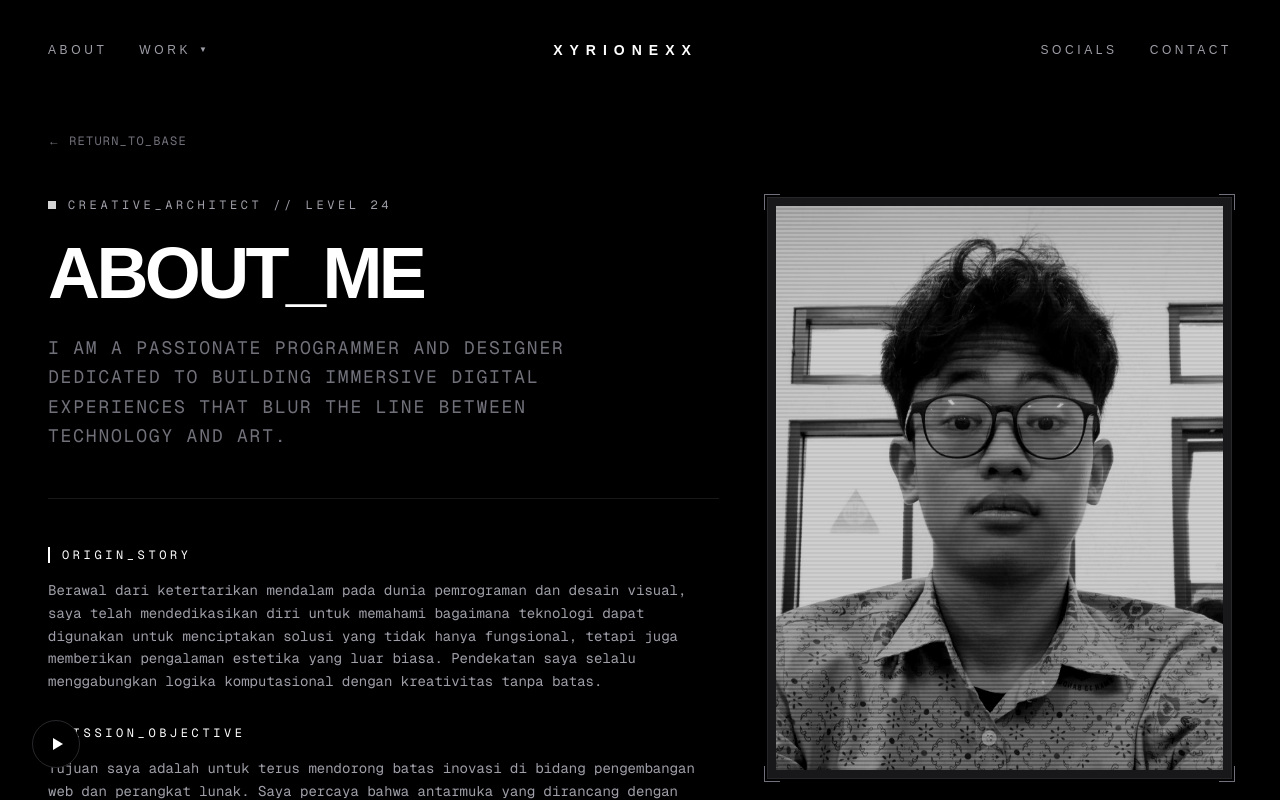
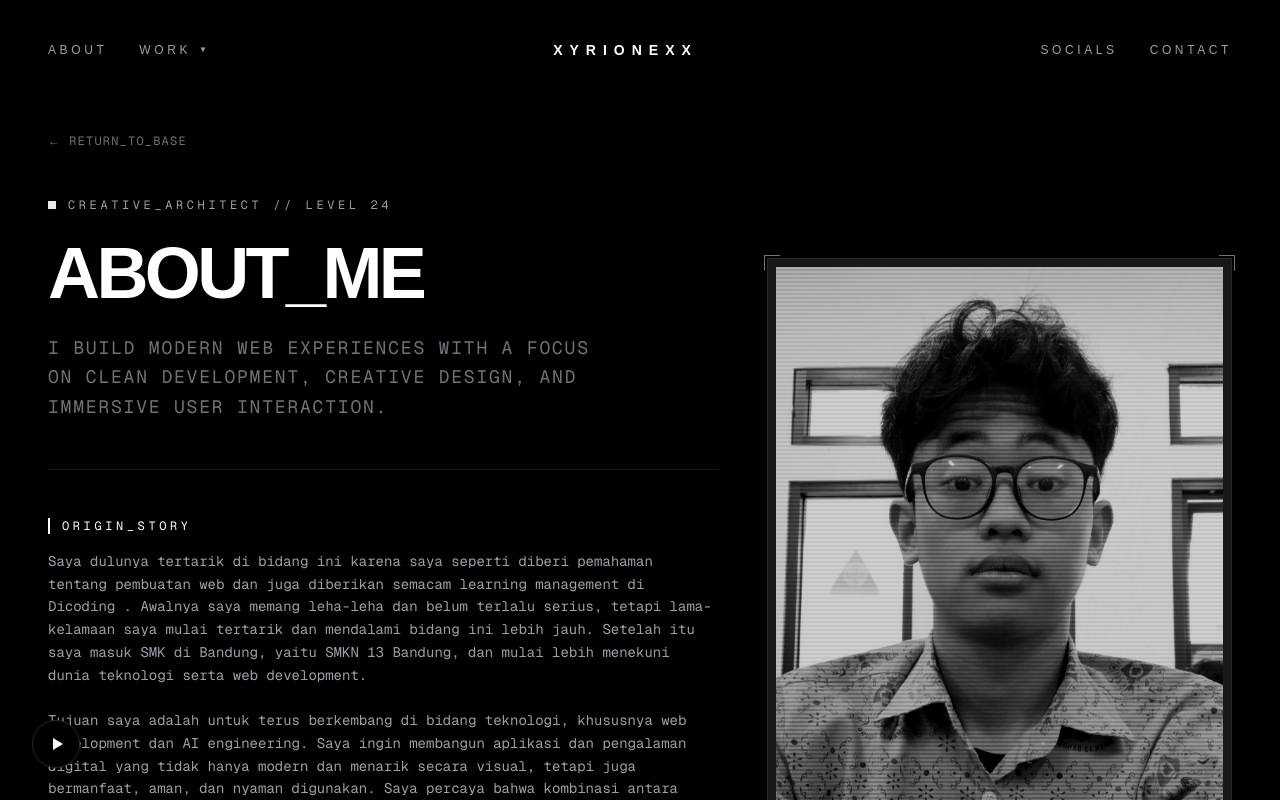
Before and after one commit to xyrionexx/portofolio, a Next.js app: page /about in a window 1280 px wide. Shown: the top 800 px of the page. Built offline with nearby package versions, Linux system fonts and the light colour scheme.

Commit message:
fiks teks

```diff
--- a/app/about/page.tsx
+++ b/app/about/page.tsx
@@ -19,14 +19,18 @@ export default function AboutPage() {
       <section className="relative min-h-screen pt-32 pb-20 px-6 md:px-12 flex flex-col z-10">
         <div className="max-w-7xl mx-auto w-full">
           {/* Back Button */}
-          <Link href="/#about" className="inline-flex items-center gap-2 text-zinc-500 hover:text-white transition-colors font-mono text-xs uppercase tracking-widest mb-12 group">
-            <span className="group-hover:-translate-x-1 transition-transform">←</span>
+          <Link
+            href="/#about"
+            className="inline-flex items-center gap-2 text-zinc-500 hover:text-white transition-colors font-mono text-xs uppercase tracking-widest mb-12 group"
+          >
+            <span className="group-hover:-translate-x-1 transition-transform">
+              ←
+            </span>
             Return_To_Base
           </Link>
 
           {/* Content Grid */}
           <div className="grid grid-cols-1 md:grid-cols-12 gap-12">
-
             {/* Left Content */}
             <motion.div
               initial={{ opacity: 0, x: -30 }}
@@ -45,7 +49,8 @@ export default function AboutPage() {
                   ABOUT_ME
                 </h1>
                 <p className="text-sm md:text-lg text-zinc-500 uppercase tracking-widest max-w-xl font-mono mt-6 leading-relaxed">
-                  I am a passionate Programmer and Designer dedicated to building immersive digital experiences that blur the line between technology and art.
+                  I build modern web experiences with a focus on clean
+                  development, creative design, and immersive user interaction.
                 </p>
               </div>
 
@@ -56,7 +61,27 @@ export default function AboutPage() {
                     Origin_Story
                   </h4>
                   <p className="text-zinc-400 leading-relaxed font-mono text-sm">
-                    Berawal dari ketertarikan mendalam pada dunia pemrograman dan desain visual, saya telah mendedikasikan diri untuk memahami bagaimana teknologi dapat digunakan untuk menciptakan solusi yang tidak hanya fungsional, tetapi juga memberikan pengalaman estetika yang luar biasa. Pendekatan saya selalu menggabungkan logika komputasional dengan kreativitas tanpa batas.
+                    Saya dulunya tertarik di bidang ini karena saya seperti
+                    diberi pemahaman tentang pembuatan web dan juga diberikan
+                    semacam learning management di Dicoding . Awalnya saya
+                    memang leha-leha dan belum terlalu serius, tetapi
+                    lama-kelamaan saya mulai tertarik dan mendalami bidang ini
+                    lebih jauh. Setelah itu saya masuk SMK di Bandung, yaitu
+                    SMKN 13 Bandung, dan mulai lebih menekuni dunia teknologi
+                    serta web development.
+                    <br />
+                    <br />
+                    Tujuan saya adalah untuk terus berkembang di bidang
+                    teknologi, khususnya web development dan AI engineering.
+                    Saya ingin membangun aplikasi dan pengalaman digital yang
+                    tidak hanya modern dan menarik secara visual, tetapi juga
+                    bermanfaat, aman, dan nyaman digunakan. Saya percaya bahwa
+                    kombinasi antara kreativitas desain dan kemampuan
+                    programming dapat menciptakan teknologi yang lebih hidup dan
+                    mudah dinikmati oleh banyak orang. Selain itu, saya juga
+                    memiliki tujuan pribadi untuk terus meningkatkan kemampuan
+                    saya hingga bisa meraih prestasi akademik terbaik dan lulus
+                    dengan predikat cumlaude.
                   </p>
                 </div>
                 <div>
@@ -64,7 +89,13 @@ export default function AboutPage() {
                     Mission_Objective
                   </h4>
                   <p className="text-zinc-400 leading-relaxed font-mono text-sm">
-                    Tujuan saya adalah untuk terus mendorong batas inovasi di bidang pengembangan web dan perangkat lunak. Saya percaya bahwa antarmuka yang dirancang dengan baik dapat meningkatkan interaksi manusia dengan teknologi secara signifikan. Setiap baris kode dan setiap elemen visual yang saya buat ditujukan untuk membangun ekosistem digital yang kuat, aman, dan indah.
+                    Tujuan saya adalah untuk terus mendorong batas inovasi di
+                    bidang pengembangan web dan perangkat lunak. Saya percaya
+                    bahwa antarmuka yang dirancang dengan baik dapat
+                    meningkatkan interaksi manusia dengan teknologi secara
+                    signifikan. Setiap baris kode dan setiap elemen visual yang
+                    saya buat ditujukan untuk membangun ekosistem digital yang
+                    kuat, aman, dan indah.
                   </p>
                 </div>
               </div>
@@ -98,23 +129,37 @@ export default function AboutPage() {
               {/* Stats HUD */}
               <div className="mt-8 border border-zinc-900 p-6 grid grid-cols-2 gap-4">
                 <div>
-                  <h5 className="text-[10px] text-zinc-600 font-mono uppercase tracking-widest mb-1">Status</h5>
+                  <h5 className="text-[10px] text-zinc-600 font-mono uppercase tracking-widest mb-1">
+                    Status
+                  </h5>
                   <p className="text-xs text-green-500 uppercase tracking-widest flex items-center gap-2">
                     <span className="w-1 h-1 bg-green-500 rounded-full animate-pulse" />
                     ONLINE
                   </p>
                 </div>
                 <div>
-                  <h5 className="text-[10px] text-zinc-600 font-mono uppercase tracking-widest mb-1">Class</h5>
-                  <p className="text-xs text-white uppercase tracking-widest">Architect</p>
+                  <h5 className="text-[10px] text-zinc-600 font-mono uppercase tracking-widest mb-1">
+                    Class
+                  </h5>
+                  <p className="text-xs text-white uppercase tracking-widest">
+                    Architect
+                  </p>
                 </div>
                 <div>
-                  <h5 className="text-[10px] text-zinc-600 font-mono uppercase tracking-widest mb-1">XP Level</h5>
-                  <p className="text-xs text-white uppercase tracking-widest">MAX</p>
+                  <h5 className="text-[10px] text-zinc-600 font-mono uppercase tracking-widest mb-1">
+                    XP Level
+                  </h5>
+                  <p className="text-xs text-white uppercase tracking-widest">
+                    MAX
+                  </p>
                 </div>
                 <div>
-                  <h5 className="text-[10px] text-zinc-600 font-mono uppercase tracking-widest mb-1">Base</h5>
-                  <p className="text-xs text-white uppercase tracking-widest">IDN</p>
+                  <h5 className="text-[10px] text-zinc-600 font-mono uppercase tracking-widest mb-1">
+                    Base
+                  </h5>
+                  <p className="text-xs text-white uppercase tracking-widest">
+                    IDN
+                  </p>
                 </div>
               </div>
             </motion.div>
--- a/app/page.tsx
+++ b/app/page.tsx
@@ -151,8 +151,8 @@ export default function Home() {
                       PROG_DESIGNER // ARCHITECT
                     </div>
                     <p className="text-[10px] text-zinc-500 uppercase tracking-widest leading-relaxed max-w-[250px]">
-                      CREATING IMMERSIVE DIGITAL EXPERIENCES THROUGH THE LENS OF
-                      MODERN GAME DESIGN.
+                      CRAFTING MODERN AND IMMERSIVE DIGITAL EXPERIENCES WITH
+                      CREATIVE VISUAL DESIGN
                     </p>
                   </div>
                 </motion.div>
@@ -207,7 +207,7 @@ export default function Home() {
                     \\
                   </div>
                   <p className="text-[9px] text-zinc-500 leading-relaxed tracking-widest uppercase max-w-sm ml-auto mt-0 md:mt-72">
-                    <DecryptedText text="MERGING TECHNICAL PRECISION WITH ARTISTIC VISION TO BUILD THE FUTURE OF THE WEB—CRAFTING SEAMLESS, INTELLIGENT, AND VISUALLY COMPELLING DIGITAL EXPERIENCES THAT NOT ONLY FUNCTION FLAWLESSLY BUT ALSO INSPIRE, ENGAGE, AND REDEFINE HOW USERS INTERACT WITH TECHNOLOGY IN A RAPIDLY EVOLVING DIGITAL WORLD." />
+                    <DecryptedText text="FULL-STACK WEB DEVELOPER SPECIALIZED IN LARAVEL, ELYSIA, NEXT.JS, AND SVELTE WITH EXPERIENCE IN GITHUB & GITLAB WORKFLOWS. CREATIVE IN BUILDING MODERN DARK MODE INTERFACES, IMMERSIVE WEB EXPERIENCES, AND MOBILE APPS USING ANDROID NATIVE & REACT NATIVE." />
                   </p>
 
                   <Link
@@ -446,7 +446,7 @@ function DecryptedText({ text, delay = 0 }: { text: string; delay?: number }) {
     if (!isInView) return; // Wait until component is in viewport
 
     let iteration = 0;
-    const duration = 20; // Even faster: 2.5s total for ~120 chars
+    const duration = 15; // Even faster: 2.5s total for ~120 chars
 
     const timeout = setTimeout(() => {
       const interval = setInterval(() => {
```
